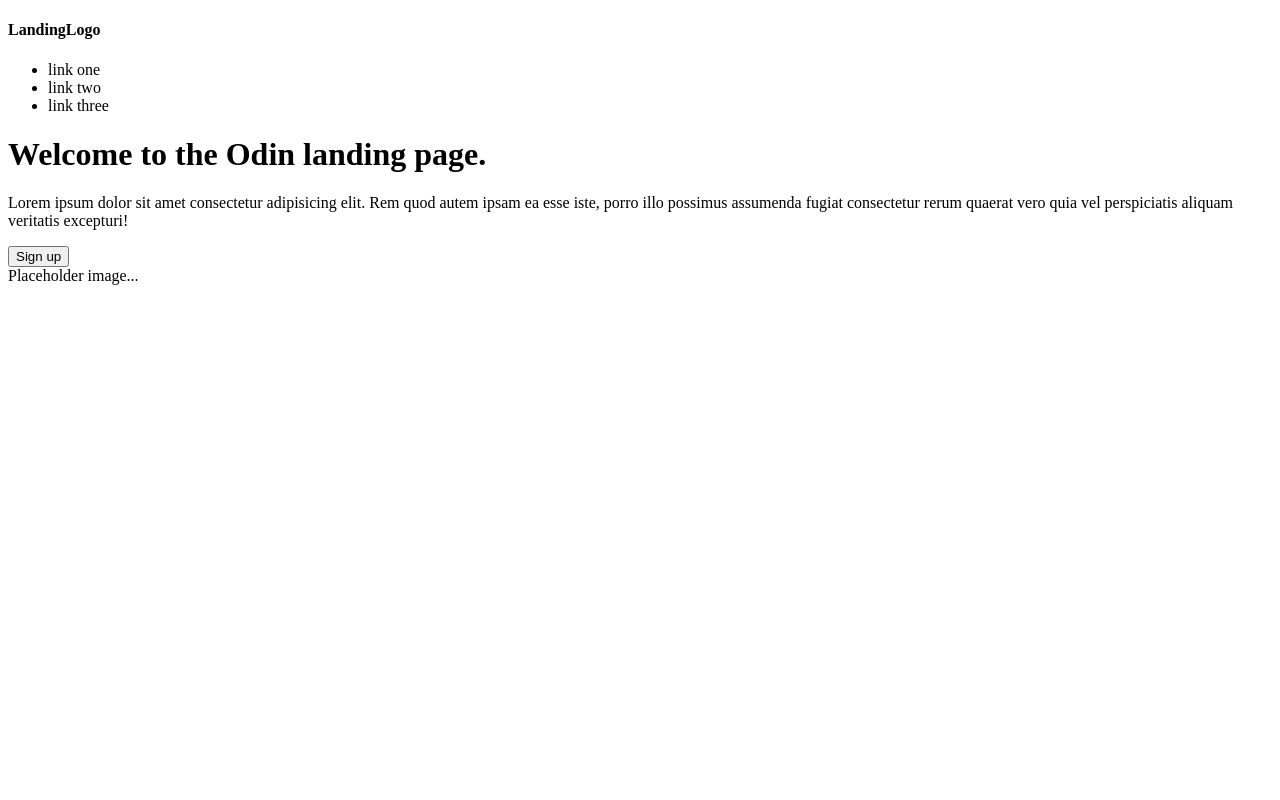
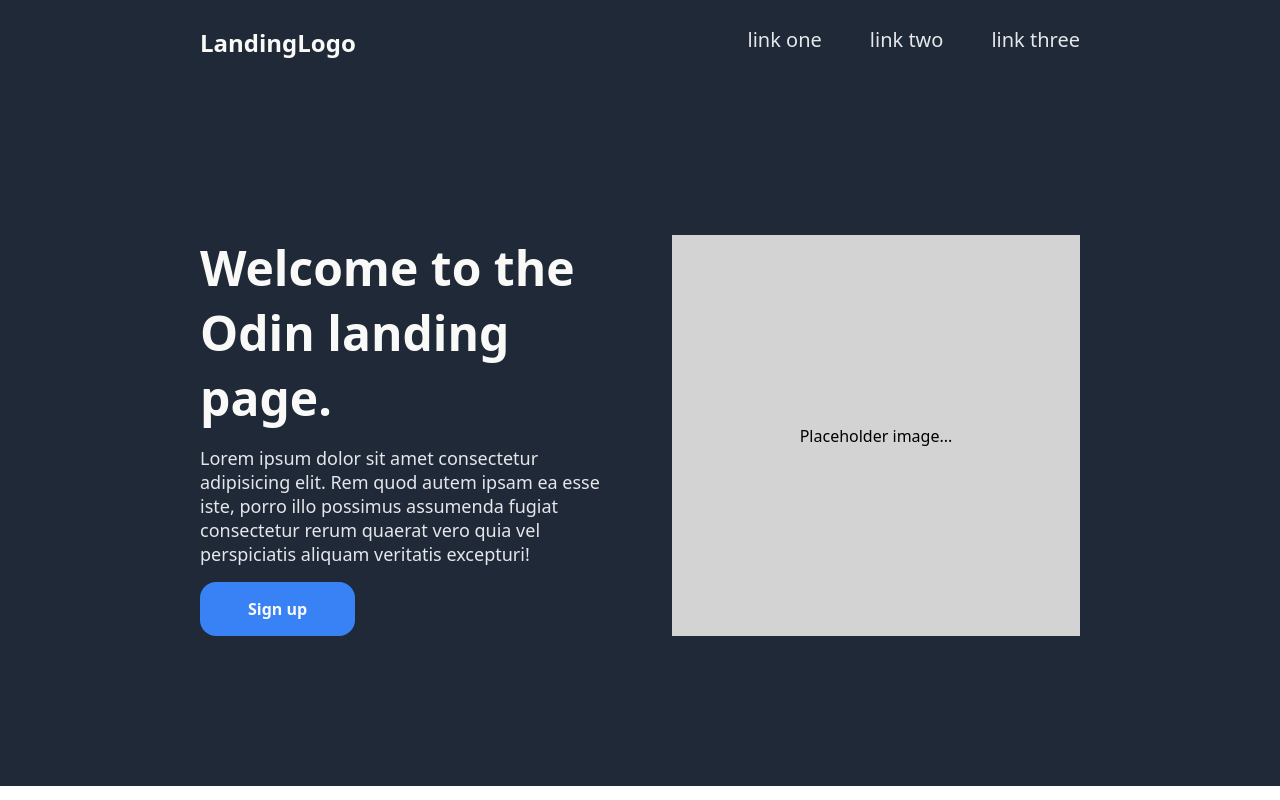
Before and after one commit to Martynas0/Odin_landing_page, a plain HTML site: page index.html in a window 1280 px wide. Drawn offline with Linux system fonts and the light colour scheme.

Commit message:
Finish first section of landing page

```diff
--- a/index.html
+++ b/index.html
@@ -9,11 +9,11 @@
 
         <div class="first-row-container">
             <div class="header">
-                <h4>LandingLogo</h4>
+                <h2>LandingLogo</h2>
                 <ul>
-                    <li>link one</li>
-                    <li>link two</li>
-                    <li>link three</li>
+                    <li><a href="#">link one</a></li>
+                    <li><a href="#">link two</a></li>
+                    <li><a href="#">link three</a></li>
                 </ul>
             </div>
 
@@ -23,7 +23,7 @@
                     <p>Lorem ipsum dolor sit amet consectetur adipisicing elit. Rem quod autem ipsam ea esse iste, porro illo possimus assumenda fugiat consectetur rerum quaerat vero quia vel perspiciatis aliquam veritatis excepturi!</p>
                     <button>Sign up</button>
                 </div>
-                <div>Placeholder image...</div>
+                <div class="first-row-right">Placeholder image...</div>
             </div>
         </div>
 
--- a/style.css
+++ b/style.css
@@ -0,0 +1,80 @@
+* {
+    font-family: system-ui, -apple-system, BlinkMacSystemFont, 'Segoe UI', Roboto, Oxygen, Ubuntu, Cantarell, 'Open Sans', 'Helvetica Neue', sans-serif;
+    margin: 0;
+    padding: 0;
+    box-sizing: border-box;
+}
+
+.first-row-container {
+    display: flex;
+    flex-direction: column;
+    background-color: #1F2937;
+    padding: 0 200px;
+}
+
+.header {
+    display: flex;
+    justify-content: space-between;
+    padding: 26px 0;
+}
+
+.header h2 {
+   color: #f9faf8;
+   font-weight: 900;
+}
+
+.header ul {
+    display: flex;
+    gap: 48px;
+    list-style-type: none;
+}
+
+.header a {
+    font-size: 20px;
+    text-decoration: none;
+    color: #e5e7eb;
+}
+
+.first-row-content {
+    display: flex;
+    gap: 64px;
+    padding: 150px 0;
+}
+
+.first-row-left {
+    flex: 1;
+    display: flex;
+    flex-direction: column;
+    gap: 16px;
+}
+
+.first-row-left h1 {
+    font-size: 48px;
+    color: #f9faf8;
+}
+
+.first-row-left p {
+    font-size: 18px;
+    color: #e5e7eb;
+}
+
+.first-row-left button {
+    font-size: 16px;
+    font-weight: 900;
+    padding: 16px 48px;
+    background-color: #3882f6;
+    color: #f9faf8;
+    border-radius: 16px;
+    border: 0;
+    align-self: flex-start;
+}
+
+.first-row-right {
+    flex: 1;
+    display: flex;
+    justify-content: center;
+    align-items: center;
+    background-color: lightgray;
+}
+
+/* -------------------------------------------- */
```
